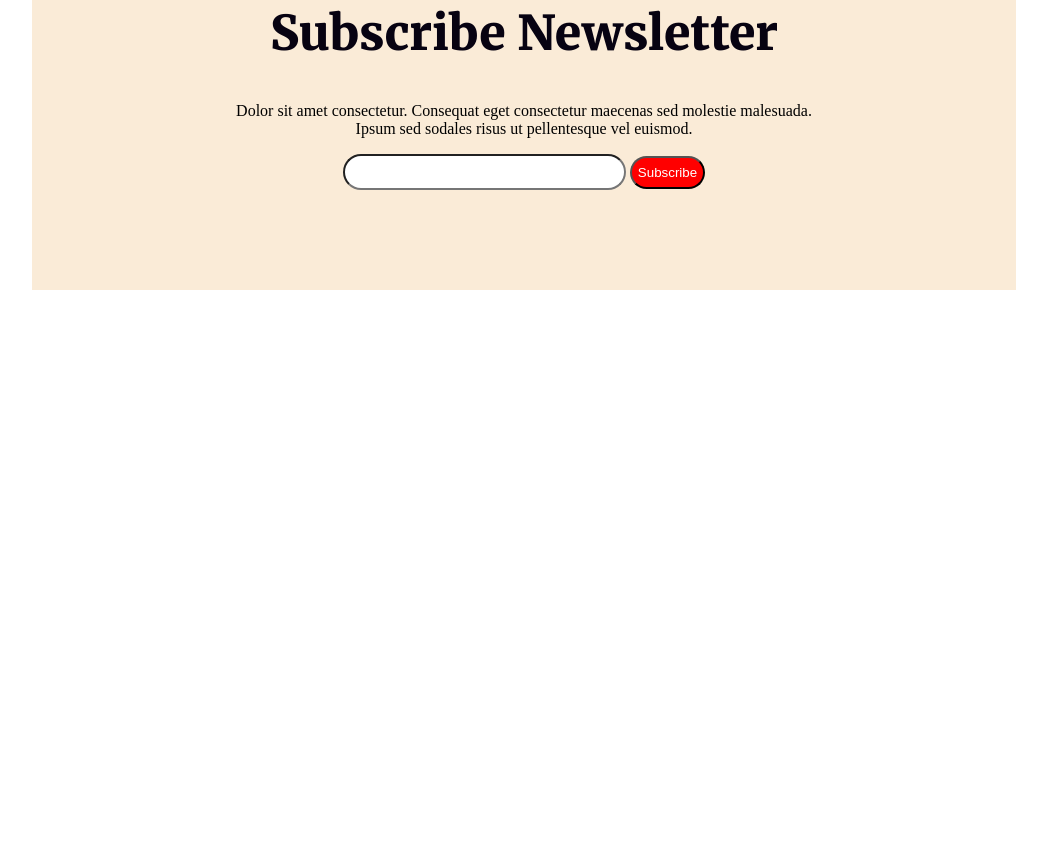
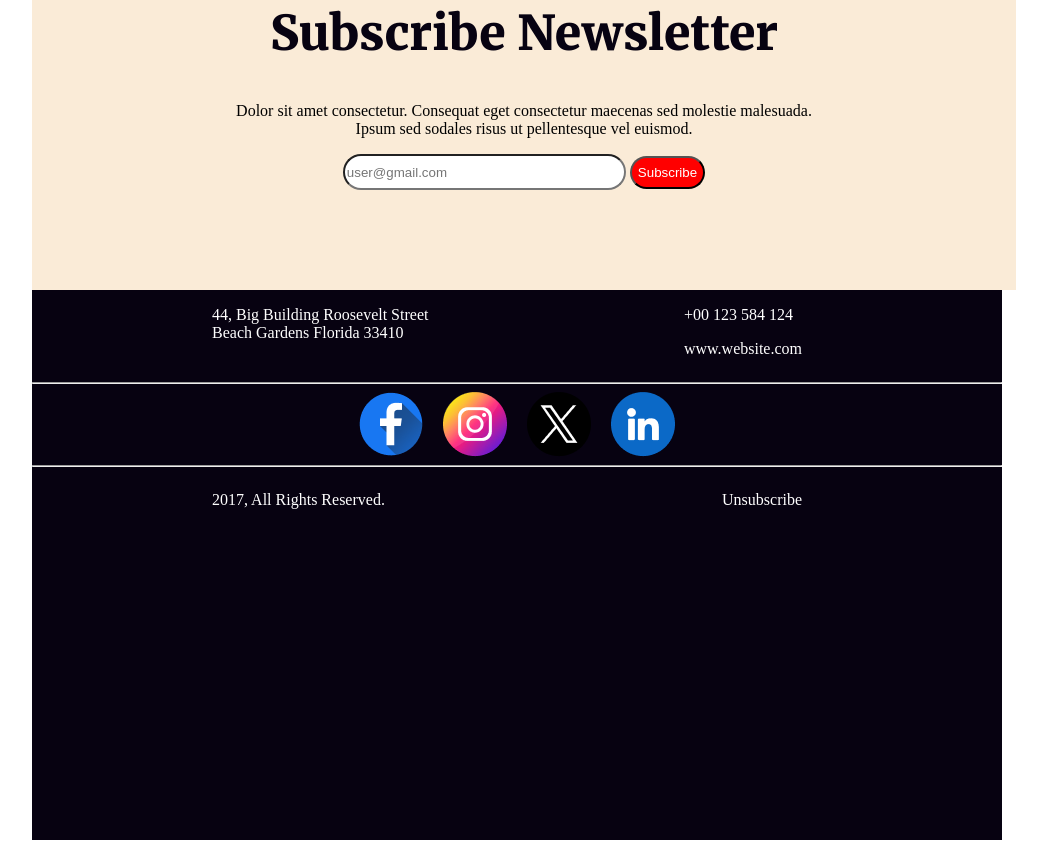
Before and after one commit to Aminul110/Assignment-1, a plain HTML site: page index.html in a window 1280 px wide. Shown: the part 5267-6115 px from the top of the page, without its empty margins (116-1163 px from the left). Before the commit the page ends 5565 px from the top, so only its background shows below. Drawn offline with Linux system fonts and the light colour scheme.

Commit message:
added all code

```diff
--- a/index.html
+++ b/index.html
@@ -150,7 +150,7 @@
 
           <div class="main">
 
-            <input class="bar" type="email">
+            <input class="bar" placeholder="user@gmail.com" type="email">
             <button class="barx">Subscribe</button>
 
           </div>
@@ -159,6 +159,36 @@
      </section>
 
 
+     <footer>
+      <div class="foot">
+
+        <div><p>44, Big Building Roosevelt Street <br>
+          Beach Gardens Florida 33410</p></div>
+        <div><p>+00 123 584 124</p>
+        <p>www.website.com</p>
+        </div>
+
+      </div>
+      <hr>
+      <div class="f-photo">
+        <img src="resources/Facebook.png" alt="">
+        <img src="resources/Instagram.png" alt="">
+        <img src="resources/Twitter.png" alt="">
+        <img src="resources/Linkedin.png" alt="">
+
+
+      </div> <hr>
+
+      <div class="foot">
+
+        <div><p>2017, All Rights Reserved.</p></div>
+        <div><p>Unsubscribe</p></div>
+      </div>
+
+
+     </footer>
+
+
 
 
 
--- a/styles/styles.css
+++ b/styles/styles.css
@@ -215,3 +215,26 @@ padding-right: 100px;
     color: #FFF;
     background-color: #F00;
 }
+/* Footer Related */
+
+.foot{
+    display: flex;
+    justify-content: space-between;
+    margin-left: 180px;
+    margin-right: 200px;
+}
+.f-photo{
+    display: flex;
+    justify-content: center;
+    gap: 20px;
+}
+footer{
+    width: 970px;
+height: 550px;
+flex-shrink: 0;
+    background-color: #070211;
+    color: #fff;
+    margin-left: 140px;
+
+
+}
```
